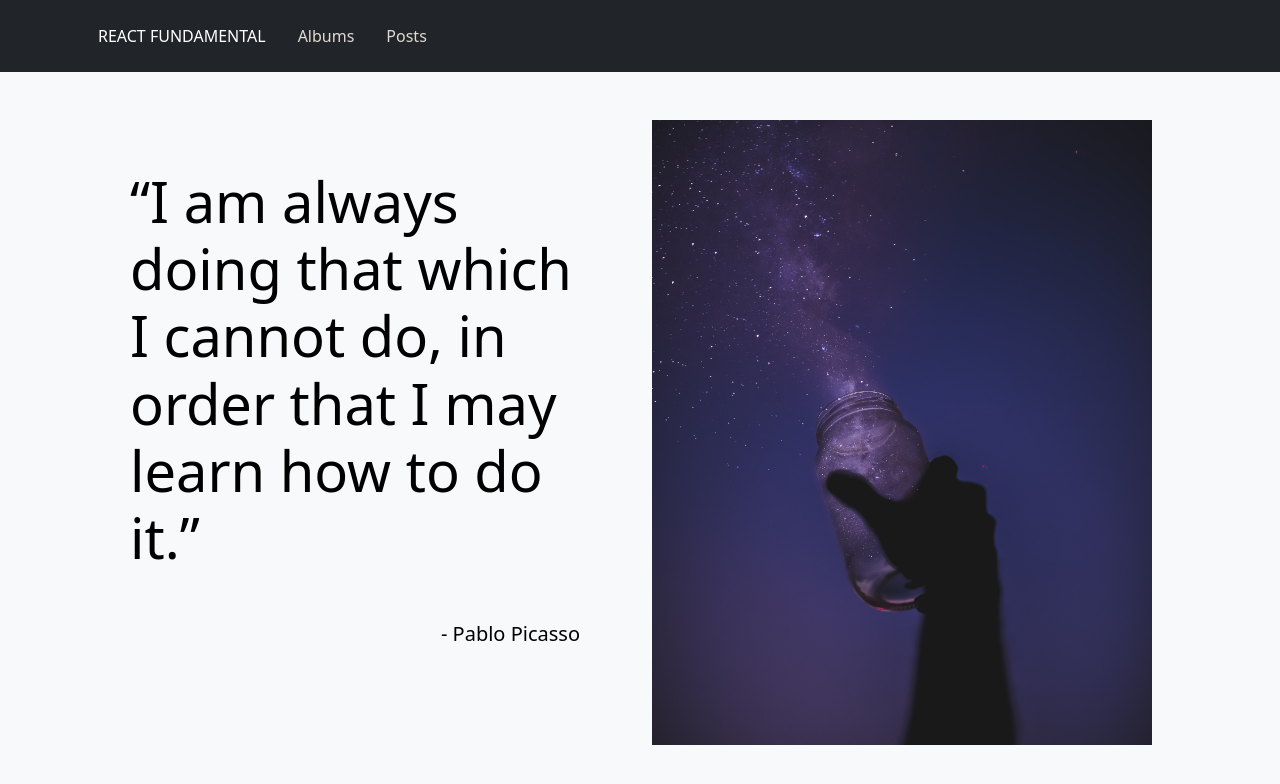
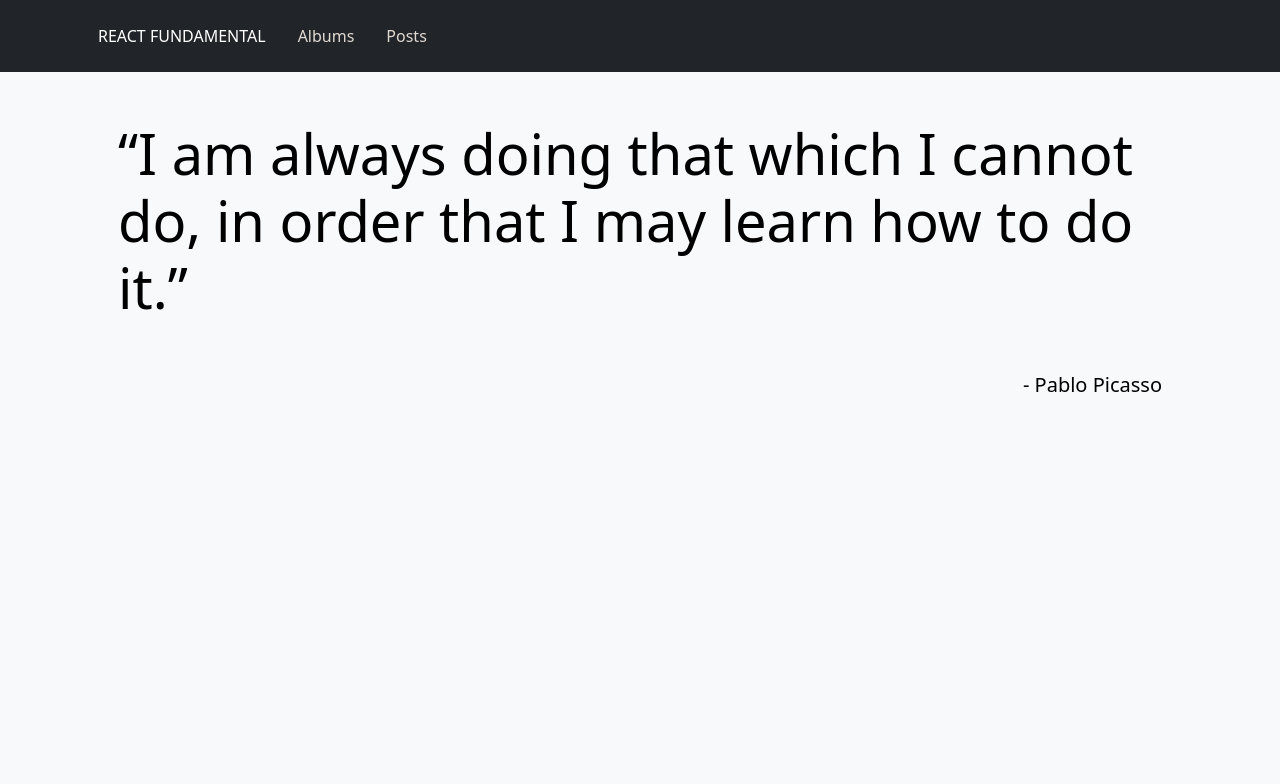
Before and after one commit to harysreza/deacourse-react-fundamental, a React (Create React App) app: page / in a window 1280 px wide. Shown: the top 784 px of the page. Built offline with nearby package versions, Linux system fonts and the light colour scheme.

Commit message:
Fix homepage

```diff
--- a/src/components/Homepage/main.homepage.js
+++ b/src/components/Homepage/main.homepage.js
@@ -1,17 +1,13 @@
 import React from "react";
-import { Col, Container, Row } from "react-bootstrap";
-import Gambar from "../../assets/images.jpg";
+import { Container } from "react-bootstrap";
 
 const Homepage = () => {
   return (
     <React.Fragment>
-      <Container className="mt-5 pb-5">
-        <Row>
-          <Col>
-            <div className="p-5">
+      <Container className="mt-5 px-5">
         <h1 className="display-4 text-black">
-                “I am always doing that which I cannot do, in order that I may
-                learn how to do it.”
+          “I am always doing that which I cannot do, in order that I may learn
+          how to do it.”
         </h1>
         <p
           className="lead text-end mt-5 text-black"
@@ -19,17 +15,6 @@
         >
           - Pablo Picasso
         </p>
-            </div>
-          </Col>
-          <Col>
-            <img
-              src={Gambar}
-              className="img-fluid"
-              alt="Responsive"
-              style={{ width: "500px" }}
-            />
-          </Col>
-        </Row>
       </Container>
     </React.Fragment>
   );
--- a/src/components/Layouts/navigation.layouts.js
+++ b/src/components/Layouts/navigation.layouts.js
@@ -5,7 +5,7 @@
 const Navigation = () => {
   const location = useLocation();
 
-  const NavStyle = {
+  const NavItemStyle = {
     color: "#E1D9D1",
     textDecoration: "none",
     padding: "1rem 0 1rem",
@@ -14,7 +14,10 @@
 
   const active = {
     color: "#fff",
-    borderBottom: "2px solid #fff",
+    // borderBottom: "2px solid #fff",
+    textDecoration: "underline",
+    textDecorationThickness: "2px",
+    textUnderlineOffset: "1rem",
   };
 
   return (
@@ -25,11 +28,11 @@
           style={
             location.pathname === "/"
               ? {
-                  ...NavStyle,
+                  ...NavItemStyle,
                   ...active,
-                  borderBottom: "none",
+                  textDecoration: "none",
                 }
-              : { ...NavStyle }
+              : { ...NavItemStyle }
           }
         >
           <span style={{ fontSize: "1rem" }}>REACT FUNDAMENTAL</span>
@@ -42,10 +45,10 @@
               style={
                 location.pathname === "/albums"
                   ? {
-                      ...NavStyle,
+                      ...NavItemStyle,
                       ...active,
                     }
-                  : { ...NavStyle }
+                  : { ...NavItemStyle }
               }
             >
               Albums
@@ -54,8 +57,8 @@
               to="/posts"
               style={
                 location.pathname === "/posts"
-                  ? { ...NavStyle, ...active }
-                  : { ...NavStyle }
+                  ? { ...NavItemStyle, ...active }
+                  : { ...NavItemStyle }
               }
             >
               Posts
```
Also changed, not shown: src/assets/images.jpg (deleted). Lines whose indentation alone changed are shown as unchanged.
